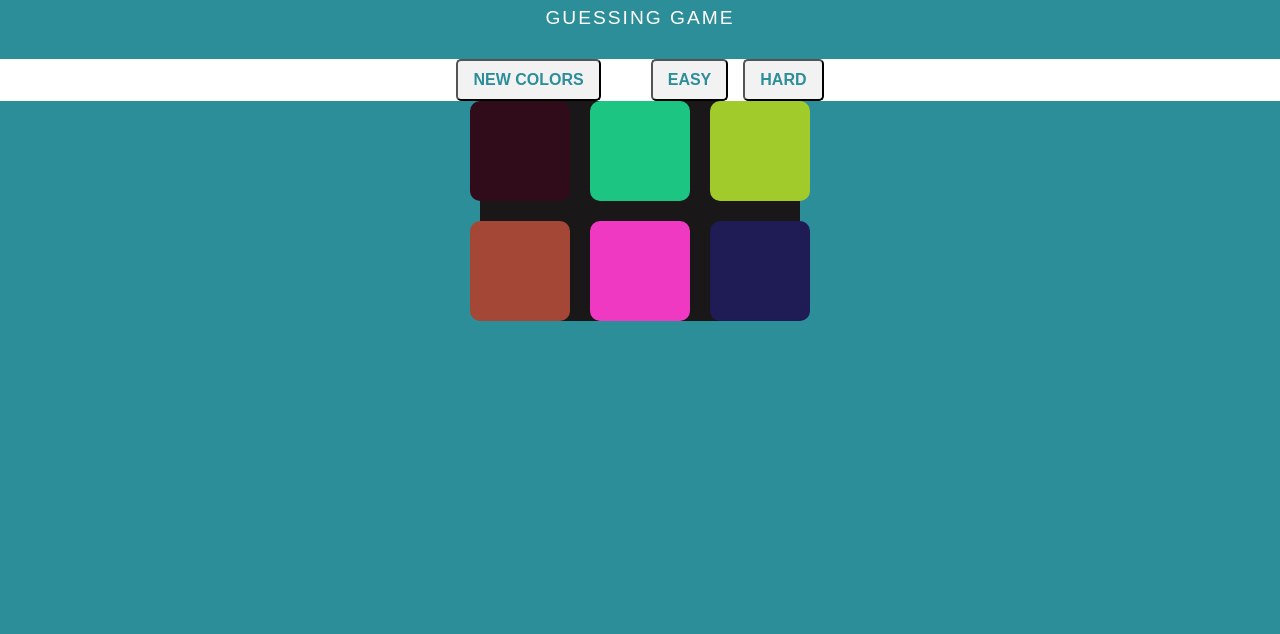
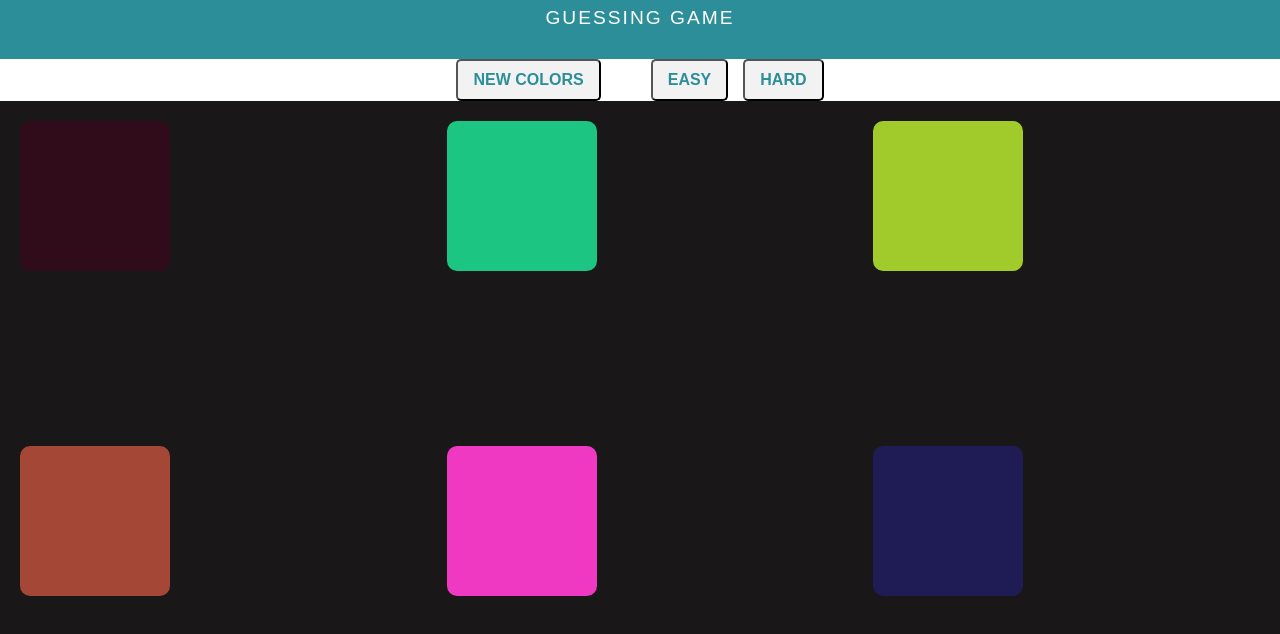
Before and after one commit to carlos-aj/DWEC, a plain HTML site: page Unidad4/ws4b/ejer1.html in a window 1280 px wide. Shown: the part 116-750 px from the top of the page. Drawn offline with Linux system fonts and the light colour scheme.

Commit message:
Cambios en el css

```diff
--- a/Unidad4/ws4b/ejer1.css
+++ b/Unidad4/ws4b/ejer1.css
@@ -1,9 +1,16 @@
+* {
+    margin: 0;
+    padding: 0;
+    box-sizing: border-box;
+}
+
 body {
     font-family: Arial, sans-serif;
     background-color: rgb(44, 142, 153);
     color: rgb(255, 255, 255);
     text-align: center;
     margin: 0;
+    height: 100vh;
 }
 
 #cabecera {
@@ -35,7 +42,6 @@ body {
     justify-content: center;
     align-items: center;
     gap: 15px;
-
     background-color: white;
 }
 
@@ -60,26 +66,27 @@ button.active {
     color: rgb(255, 255, 255);
 }
 
-
 #contenedor {
     display: grid;
     grid-template-columns: repeat(3, 1fr);
-    gap: 20px;
-    justify-content: center;
-    margin: auto;
-    width: 320px;
+    justify-items: stretch;
+    align-items: stretch;
+    height: calc(100vh - 150px);
     background-color: rgb(25, 23, 23);
+    gap: 0;
+    padding: 0;
 }
 
 .cubo {
-    width: 100px;
-    height: 100px;
+    max-width: 150px;
+    max-height: 150px;
     border-radius: 10px;
-    transition: 0.3s;
-    cursor: pointer;
     background-color: rgb(173, 216, 230);
+    display: flex;
+    justify-content: center;
+    align-items: center;
+    margin: 20px;
 }
-
 
 #resultado {
     font-size: 1.5rem;
```
